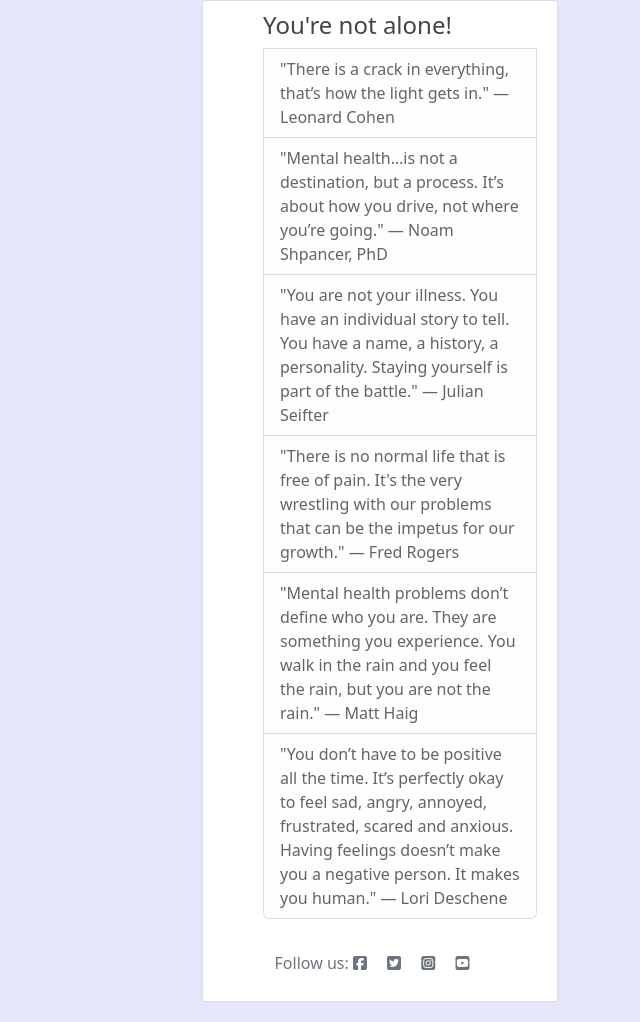
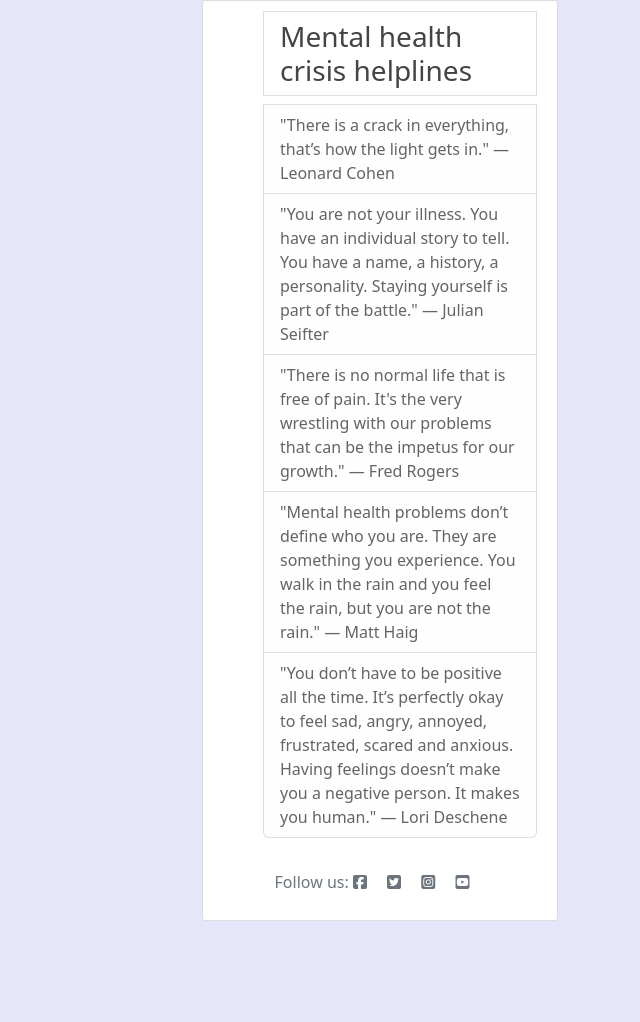
Before and after one commit to Oyindamolabadara/Tranquil, a Django app: page / in a window 1280 px wide. Shown: the part 88-1110 px from the top of the page, without its empty margins (640-1280 px from the left). After the commit the page ends 1009 px from the top, so only its background shows below. Run offline with Django 3.2, Linux system fonts and the light colour scheme; data that the repository does not hold is empty; some libraries are stand-ins or nearby versions.

Commit message:
Edit blog posts to include just title links and not full blog posts. Add SUMMERNOTE_CONFIG settings.

```diff
--- a/blog/templates/blog/base.html
+++ b/blog/templates/blog/base.html
@@ -73,13 +73,14 @@
       </div>
       <div class="col-md-4">
         <div class="content-section">
-
           <ul class="list-group">
-            <h4>You're not alone!</h4>
+            <h3>
+            <a class="article-title list-group-item"
+              href="https://www.mind.org.uk/information-support/guides-to-support-and-services/crisis-services/helplines-listening-services/"
+              target="_blank">Mental health crisis helplines</a>
+            </h3>
             <li class="list-group-item list-group-item-light">"There is a crack in everything, that’s how the light gets
               in." ― Leonard Cohen</li>
-            <li class="list-group-item list-group-item-light">"Mental health…is not a destination, but a process. It’s
-              about how you drive, not where you’re going." — Noam Shpancer, PhD</li>
             <li class="list-group-item list-group-item-light">"You are not your illness. You have an individual story to
               tell. You have a name, a history, a personality. Staying yourself is part of the battle." — Julian Seifter
             </li>
@@ -96,10 +97,10 @@
           <!-- Footer -->
           <footer class="footer mt-auto py-3 dark-bg">
             <p class="m-0 text-center text-secondary">Follow us: <i class="fab fa-facebook-square ms-3"></i>
-                <i class="fab fa-twitter-square ms-3"></i>
-                <i class="fab fa-instagram-square ms-3"></i>
-                <i class="fab fa-youtube-square ms-3"></i></p>
-        </footer>
+              <i class="fab fa-twitter-square ms-3"></i>
+              <i class="fab fa-instagram-square ms-3"></i>
+              <i class="fab fa-youtube-square ms-3"></i></p>
+          </footer>
         </div>
 
       </div>
--- a/blog/templates/blog/home.html
+++ b/blog/templates/blog/home.html
@@ -11,7 +11,6 @@
             <small class="text-muted">{{ post.created_on|date:"F d, Y" }}</small>
         </div>
         <h2><a class="article-title" href="{% url 'post-detail' post.id %}">{{ post.title }}</a></h2>
-        <p class="article-content">{{ post.content|safe }}</p>
     </div>
 </article>
 {% endfor %}
--- a/blog/templates/blog/user_posts.html
+++ b/blog/templates/blog/user_posts.html
@@ -12,7 +12,6 @@
             <small class="text-muted">{{ post.created_on|date:"F d, Y" }}</small>
         </div>
         <h2><a class="article-title" href="{% url 'post-detail' post.id %}">{{ post.title }}</a></h2>
-        <p class="article-content">{{ post.content|safe}}</p>
     </div>
 </article>
 {% endfor %}
--- a/blog/views.py
+++ b/blog/views.py
@@ -27,7 +27,7 @@ class PostListView(ListView):
     template_name = 'blog/home.html'
     context_object_name = 'posts'
     ordering = ['-created_on']
-    paginate_by = 1
+    paginate_by = 8
 
 class UserPostListView(ListView):
     model = Post
```
Also changed, not shown: tranquil/settings.py (+8 -0 lines).
